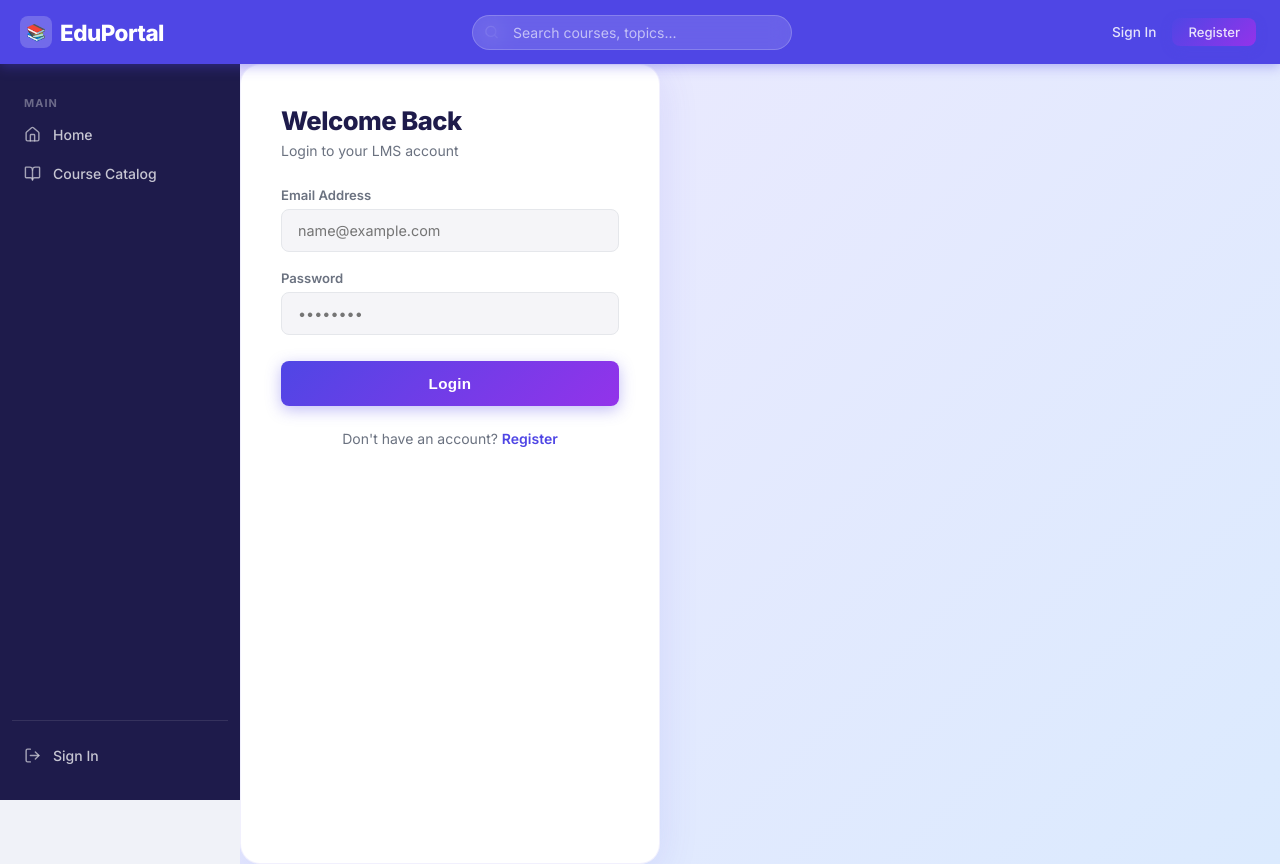
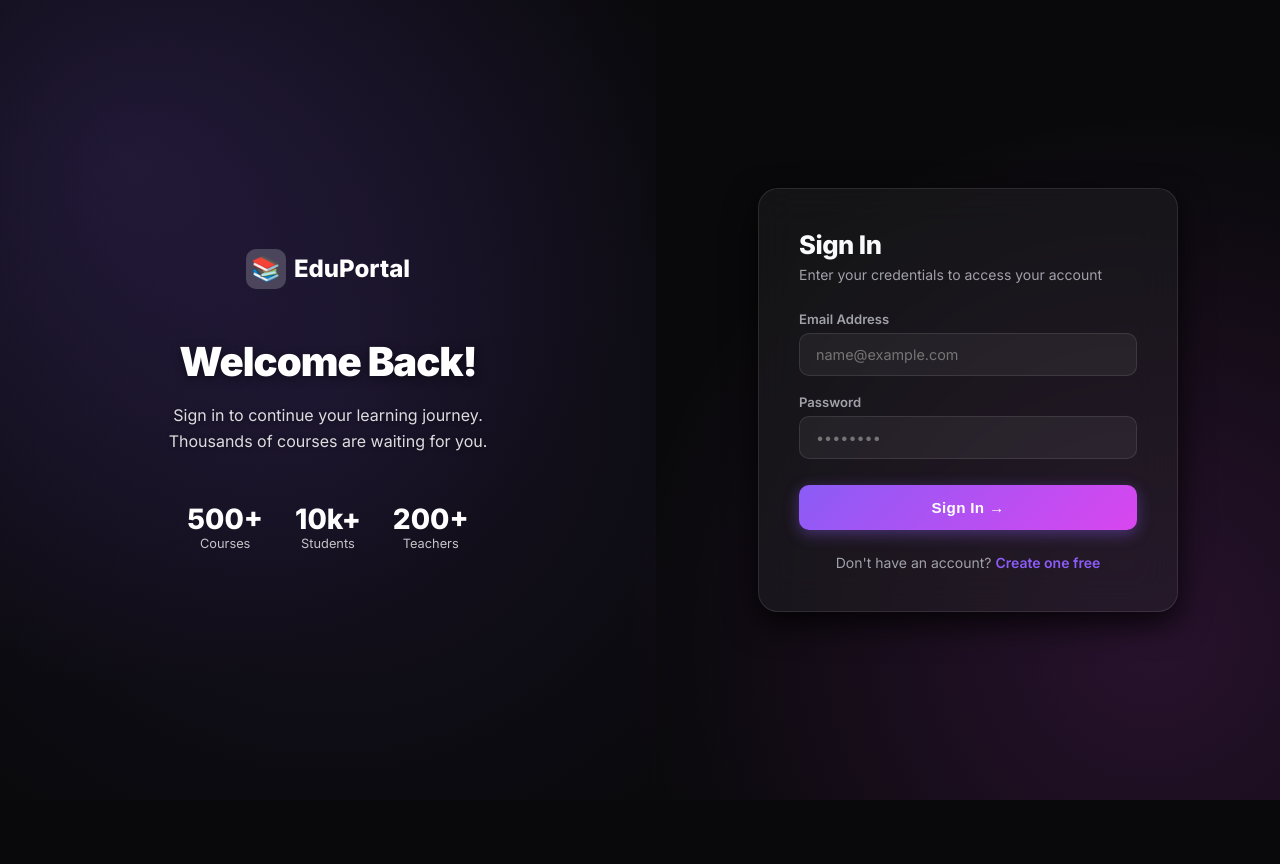
Before and after one commit to VAMSHIKA0732/lms-portal, a React (Vite) app in the folder client/: page /login in a window 1280 px wide. After the commit the page ends 800 px from the top, so only its background shows below. Built offline with nearby package versions, Linux system fonts and the light colour scheme; no server answers.

Commit message:
Fix auth demo mode missing DB connection & redesign UI with dark glassmorphism

```diff
--- a/client/package.json
+++ b/client/package.json
@@ -22,9 +22,12 @@
     "@eslint/js": "^9.39.1",
     "@types/react": "^19.2.7",
     "@types/react-dom": "^19.2.3",
+    "autoprefixer": "^10.4.27",
     "eslint": "^9.39.1",
     "eslint-plugin-react-hooks": "^7.0.1",
     "eslint-plugin-react-refresh": "^0.4.24",
-    "globals": "^16.5.0"
+    "globals": "^16.5.0",
+    "postcss": "^8.5.8",
+    "tailwindcss": "^4.2.1"
   }
 }
--- a/client/src/App.css
+++ b/client/src/App.css
@@ -7,57 +7,57 @@
 
 :root {
   /* Brand Colors */
-  --primary:        #4f46e5;
-  --primary-light:  #818cf8;
-  --primary-hover:  #4338ca;
-  --accent-teal:    #06b6d4;
-  --accent-purple:  #9333ea;
-  --accent-amber:   #f59e0b;
-  --accent-rose:    #f43f5e;
+  --primary:        #8b5cf6;
+  --primary-light:  #a78bfa;
+  --primary-hover:  #7c3aed;
+  --accent-teal:    #2dd4bf;
+  --accent-purple:  #d946ef;
+  --accent-amber:   #fbbf24;
+  --accent-rose:    #fb7185;
   --success:        #10b981;
   --warning:        #f59e0b;
   --danger:         #ef4444;
 
   /* Backgrounds */
-  --bg:             #f0f2f8;
-  --bg-sidebar:     #1e1b4b;
-  --bg-sidebar-2:   #1a1742;
-  --bg-card:        #ffffff;
-  --bg-card-hover:  #f8f7ff;
-  --bg-header:      #4f46e5;
-  --bg-input:       #f5f5f8;
+  --bg:             #09090b;
+  --bg-sidebar:     rgba(24, 24, 27, 0.6);
+  --bg-sidebar-2:   rgba(24, 24, 27, 0.8);
+  --bg-card:        rgba(39, 39, 42, 0.4);
+  --bg-card-hover:  rgba(63, 63, 70, 0.5);
+  --bg-header:      rgba(9, 9, 11, 0.7);
+  --bg-input:       rgba(255, 255, 255, 0.05);
 
   /* Text */
-  --text:           #1e1b4b;
-  --text-muted:     #6b7280;
-  --text-dim:       #9ca3af;
+  --text:           #f8fafc;
+  --text-muted:     #a1a1aa;
+  --text-dim:       #71717a;
   --text-white:     #ffffff;
-  --text-sidebar:   rgba(255,255,255,0.75);
+  --text-sidebar:   #e2e8f0;
 
   /* Borders */
-  --border:         #e5e7eb;
-  --border-focus:   #4f46e5;
+  --border:         rgba(255, 255, 255, 0.1);
+  --border-focus:   #8b5cf6;
 
   /* Shadows */
-  --shadow-sm:      0 1px 3px rgba(0,0,0,0.08);
-  --shadow:         0 4px 16px rgba(0,0,0,0.1);
-  --shadow-lg:      0 8px 32px rgba(0,0,0,0.12);
-  --shadow-card:    0 2px 8px rgba(79,70,229,0.08);
+  --shadow-sm:      0 4px 12px rgba(0,0,0,0.5);
+  --shadow:         0 8px 24px rgba(0,0,0,0.6);
+  --shadow-lg:      0 12px 32px rgba(0,0,0,0.8);
+  --shadow-card:    0 4px 16px rgba(139, 92, 246, 0.15);
 
   /* Layout */
   --sidebar-w:      240px;
   --header-h:       64px;
-  --radius:         12px;
-  --radius-sm:      8px;
+  --radius:         16px;
+  --radius-sm:      10px;
   --radius-full:    9999px;
 
-  /* Course card thumb gradients */
-  --grad-1: linear-gradient(135deg, #4f46e5 0%, #7c3aed 100%);
-  --grad-2: linear-gradient(135deg, #06b6d4 0%, #0284c7 100%);
-  --grad-3: linear-gradient(135deg, #f43f5e 0%, #ec4899 100%);
-  --grad-4: linear-gradient(135deg, #10b981 0%, #059669 100%);
-  --grad-5: linear-gradient(135deg, #f59e0b 0%, #d97706 100%);
-  --grad-6: linear-gradient(135deg, #9333ea 0%, #7c3aed 100%);
+  /* Gradients */
+  --grad-1: linear-gradient(135deg, #8b5cf6 0%, #d946ef 100%);
+  --grad-2: linear-gradient(135deg, #2dd4bf 0%, #0ea5e9 100%);
+  --grad-3: linear-gradient(135deg, #fb7185 0%, #e11d48 100%);
+  --grad-4: linear-gradient(135deg, #34d399 0%, #059669 100%);
+  --grad-5: linear-gradient(135deg, #fbbf24 0%, #d97706 100%);
+  --grad-6: linear-gradient(135deg, #c084fc 0%, #9333ea 100%);
 }
 
 /* ── RESET ── */
@@ -99,6 +99,8 @@ a { text-decoration: none; }
 .main-nav {
   height: var(--header-h);
   background: var(--bg-header);
+  backdrop-filter: blur(12px);
+  -webkit-backdrop-filter: blur(12px);
   display: flex;
   align-items: center;
   justify-content: space-between;
@@ -106,7 +108,7 @@ a { text-decoration: none; }
   position: sticky;
   top: 0;
   z-index: 300;
-  box-shadow: 0 2px 12px rgba(79,70,229,0.4);
+  box-shadow: 0 1px 0 var(--border);
 }
 
 .nav-logo {
@@ -226,6 +228,9 @@ a { text-decoration: none; }
 .sidebar {
   width: var(--sidebar-w);
   background: var(--bg-sidebar);
+  backdrop-filter: blur(12px);
+  -webkit-backdrop-filter: blur(12px);
+  border-right: 1px solid var(--border);
   flex-shrink: 0;
   display: flex;
   flex-direction: column;
@@ -314,9 +319,11 @@ a { text-decoration: none; }
 .stats-bar {
   display: flex;
   background: var(--bg-card);
+  backdrop-filter: blur(16px);
+  -webkit-backdrop-filter: blur(16px);
   border-radius: var(--radius);
   border: 1px solid var(--border);
-  box-shadow: var(--shadow-card);
+  box-shadow: var(--shadow-sm);
   margin-bottom: 2rem;
   overflow: hidden;
 }
@@ -392,6 +399,8 @@ a { text-decoration: none; }
 
 .course-card {
   background: var(--bg-card);
+  backdrop-filter: blur(16px);
+  -webkit-backdrop-filter: blur(16px);
   border-radius: var(--radius);
   border: 1px solid var(--border);
   overflow: hidden;
@@ -644,11 +653,14 @@ a { text-decoration: none; }
 .auth-container {
   display: flex;
   min-height: 100vh;
-  background: linear-gradient(135deg, #ede9fe 0%, #dbeafe 100%);
+  background: var(--bg);
+  background-image:
+    radial-gradient(circle at 10% 20%, rgba(139, 92, 246, 0.15) 0%, transparent 40%),
+    radial-gradient(circle at 90% 80%, rgba(217, 70, 239, 0.15) 0%, transparent 40%);
 }
 .auth-left {
   flex: 1;
-  background: linear-gradient(135deg, var(--primary) 0%, var(--accent-purple) 100%);
+  background: transparent;
   display: flex;
   flex-direction: column;
   justify-content: center;
@@ -662,21 +674,15 @@ a { text-decoration: none; }
 .auth-left::before {
   content: '';
   position: absolute;
-  top: -80px; right: -80px;
-  width: 300px; height: 300px;
-  background: rgba(255,255,255,0.07);
-  border-radius: 50%;
+  top: 50%; left: 50%;
+  transform: translate(-50%, -50%);
+  width: 150%; height: 150%;
+  background: radial-gradient(circle, rgba(139, 92, 246, 0.1) 0%, transparent 70%);
+  z-index: 0;
 }
-.auth-left::after {
-  content: '';
-  position: absolute;
-  bottom: -100px; left: -60px;
-  width: 280px; height: 280px;
-  background: rgba(255,255,255,0.05);
-  border-radius: 50%;
-}
-.auth-left h1 { font-size: 2.5rem; font-weight: 900; margin-bottom: 1rem; position: relative; letter-spacing: -1px; }
-.auth-left p { font-size: 1rem; opacity: 0.85; max-width: 320px; line-height: 1.65; position: relative; }
+.auth-left > * { position: relative; z-index: 1; }
+.auth-left h1 { font-size: 2.5rem; font-weight: 900; margin-bottom: 1rem; position: relative; letter-spacing: -1px; text-shadow: 0 2px 10px rgba(0,0,0,0.5); }
+.auth-left p { font-size: 1rem; opacity: 0.85; max-width: 320px; line-height: 1.65; position: relative; text-shadow: 0 1px 5px rgba(0,0,0,0.5); }
 .auth-left-logo { font-size: 1.5rem; font-weight: 800; margin-bottom: 3rem; position: relative; display: flex; align-items: center; gap: 0.5rem; }
 .auth-left-logo-icon { width: 40px; height: 40px; background: rgba(255,255,255,0.2); border-radius: 10px; display: flex; align-items: center; justify-content: center; }
 
@@ -688,13 +694,15 @@ a { text-decoration: none; }
   padding: 2rem;
 }
 .auth-card {
-  background: white;
+  background: var(--bg-card);
+  backdrop-filter: blur(20px);
+  -webkit-backdrop-filter: blur(20px);
   padding: 2.5rem;
   border-radius: 20px;
   width: 100%;
   max-width: 420px;
-  box-shadow: 0 8px 40px rgba(79,70,229,0.12);
-  border: 1px solid rgba(79,70,229,0.08);
+  box-shadow: var(--shadow-lg);
+  border: 1px solid var(--border);
   animation: fadeUp 0.4s ease-out;
 }
 .auth-card h2 { font-size: 1.6rem; font-weight: 800; margin-bottom: 0.35rem; color: var(--text); letter-spacing: -0.5px; }
@@ -733,10 +741,10 @@ a { text-decoration: none; }
   cursor: pointer;
   transition: all 0.3s;
   margin-top: 0.5rem;
-  box-shadow: 0 4px 15px rgba(79,70,229,0.35);
+  box-shadow: 0 4px 15px rgba(139, 92, 246, 0.4);
   letter-spacing: 0.02em;
 }
-.auth-btn:hover { transform: translateY(-2px); box-shadow: 0 6px 20px rgba(79,70,229,0.45); }
+.auth-btn:hover { transform: translateY(-2px); box-shadow: 0 6px 20px rgba(139, 92, 246, 0.6); }
 
 .auth-footer { margin-top: 1.5rem; text-align: center; color: var(--text-muted); font-size: 0.875rem; }
 .auth-footer a { color: var(--primary); font-weight: 600; }
--- a/client/src/App.jsx
+++ b/client/src/App.jsx
@@ -7,7 +7,6 @@ import StudentDashboard from './pages/StudentDashboard';
 import TeacherDashboard from './pages/TeacherDashboard';
 import CourseList from './pages/CourseList';
 import CourseDetails from './pages/CourseDetails';
-import './App.css';
 
 const Dashboard = () => {
   const { user } = useAuth();
@@ -44,7 +43,11 @@ const Sidebar = () => {
 
       <div className="sidebar-footer">
         {user ? (
-          <button className="sidebar-link logout-btn" onClick={logout} style={{width:'100%', color:'#f87171', background:'rgba(239,68,68,0.1)', border:'1px solid rgba(239,68,68,0.2)'}}>
+          <button
+            className="sidebar-link"
+            onClick={logout}
+            style={{ width:'100%', color:'#ef4444', background:'rgba(239,68,68,0.1)', border:'1px solid rgba(239,68,68,0.2)' }}
+          >
             <LogOut size={17} /> Sign Out
           </button>
         ) : (
@@ -57,29 +60,10 @@ const Sidebar = () => {
   );
 };
 
-const Home = () => (
-  <div className="page-container hero-section">
-    <div className="hero-chip"><span></span>✦ Next-Gen Learning Platform</div>
-    <h1>Learn Without<br /><span>Limits</span></h1>
-    <p>Empower your education with a modern LMS. Connect students and teachers in a beautifully designed learning space.</p>
-    <div className="hero-btns">
-      <Link to="/login" className="btn-primary">Get Started →</Link>
-      <Link to="/courses" className="btn-secondary">Browse Courses</Link>
-    </div>
-    <div className="hero-stats">
-      <div className="hero-stat"><strong>500+</strong><span>Courses</span></div>
-      <div className="hero-stat"><strong>10k+</strong><span>Students</span></div>
-      <div className="hero-stat"><strong>200+</strong><span>Teachers</span></div>
-    </div>
-  </div>
-);
-
-function AppContent() {
-  const { user, logout } = useAuth();
-
+/* ── TOP NAV ── */
+const TopNav = () => {
+  const { user } = useAuth();
   return (
-    <div className="app-main">
-      {/* Top Nav */}
     <nav className="main-nav">
       <div className="nav-logo">
         <div className="nav-logo-icon">📚</div>
@@ -102,38 +86,102 @@ function AppContent() {
             <>
               <Link to="/courses">Courses</Link>
               <div className="nav-divider" />
-                <button className="notification-bell" style={{background:'none',border:'none',cursor:'pointer',display:'flex'}}>
+              <div className="notification-bell" style={{ display:'flex' }}>
                 <Bell size={19} />
                 <div className="notif-dot" />
-                </button>
-                <button className="nav-profile-btn" title={user.name}>{user.name[0].toUpperCase()}</button>
+              </div>
+              <div className="nav-profile-btn" title={user.name}>{user.name[0].toUpperCase()}</div>
             </>
           ) : (
             <>
               <Link to="/login">Sign In</Link>
-                <Link to="/register" className="btn-primary" style={{padding:'0.4rem 1rem',fontSize:'0.82rem'}}>Register</Link>
+              <Link to="/register" className="btn-nav-register">Register</Link>
             </>
           )}
         </div>
       </div>
     </nav>
+  );
+};
 
-      {/* Body */}
+/* ── HOME PAGE ── */
+const Home = () => (
+  <div className="page-container hero-section">
+    <div className="hero-chip"><span></span>✦ Next-Gen Learning Platform</div>
+    <h1>Learn Without<br /><span>Limits</span></h1>
+    <p>Empower your education with a modern LMS. Connect students and teachers in a beautifully designed learning space.</p>
+    <div className="hero-btns">
+      <Link to="/login" className="btn-primary">Get Started →</Link>
+      <Link to="/courses" className="btn-secondary">Browse Courses</Link>
+    </div>
+    <div className="hero-stats">
+      <div className="hero-stat"><strong>500+</strong><span>Courses</span></div>
+      <div className="hero-stat"><strong>10k+</strong><span>Students</span></div>
+      <div className="hero-stat"><strong>200+</strong><span>Teachers</span></div>
+    </div>
+  </div>
+);
+
+/* ── MAIN APP WITH SIDEBAR LAYOUT ── */
+const AppWithSidebar = ({ children }) => (
+  <div className="app-main">
+    <TopNav />
     <div className="app-body">
       <Sidebar />
       <main className="main-content">
-          <Routes>
-            <Route path="/" element={<Home />} />
-            <Route path="/login" element={user ? <Navigate to="/dashboard" /> : <Login />} />
-            <Route path="/register" element={user ? <Navigate to="/dashboard" /> : <Register />} />
-            <Route path="/dashboard" element={user ? <><div className="content-header"><LayoutDashboard size={16}/><span>Dashboard</span></div><div className="content-inner"><Dashboard /></div></> : <Navigate to="/login" />} />
-            <Route path="/courses" element={<><div className="content-header"><BookOpen size={16}/><span>Course Catalog</span></div><div className="content-inner"><CourseList /></div></>} />
-            <Route path="/course/:id" element={user ? <CourseDetails /> : <Navigate to="/login" />} />
-            <Route path="*" element={<Navigate to="/" />} />
-          </Routes>
+        {children}
       </main>
     </div>
   </div>
+);
+
+/* ── AUTH LAYOUT (Full Screen, No Sidebar) ── */
+const AppFullScreen = ({ children }) => (
+  <div className="app-main">
+    {children}
+  </div>
+);
+
+function AppContent() {
+  const { user } = useAuth();
+
+  return (
+    <Routes>
+      {/* Auth routes — full screen, no sidebar */}
+      <Route path="/login" element={
+        user ? <Navigate to="/dashboard" /> :
+        <AppFullScreen><Login /></AppFullScreen>
+      } />
+      <Route path="/register" element={
+        user ? <Navigate to="/dashboard" /> :
+        <AppFullScreen><Register /></AppFullScreen>
+      } />
+
+      {/* Main app routes — with sidebar */}
+      <Route path="/" element={
+        <AppWithSidebar><Home /></AppWithSidebar>
+      } />
+      <Route path="/dashboard" element={
+        user
+          ? <AppWithSidebar>
+              <div className="content-header"><LayoutDashboard size={16} /><span>Dashboard</span></div>
+              <div className="content-inner"><Dashboard /></div>
+            </AppWithSidebar>
+          : <Navigate to="/login" />
+      } />
+      <Route path="/courses" element={
+        <AppWithSidebar>
+          <div className="content-header"><BookOpen size={16} /><span>Course Catalog</span></div>
+          <div className="content-inner"><CourseList /></div>
+        </AppWithSidebar>
+      } />
+      <Route path="/course/:id" element={
+        user
+          ? <AppWithSidebar><CourseDetails /></AppWithSidebar>
+          : <Navigate to="/login" />
+      } />
+      <Route path="*" element={<Navigate to="/" />} />
+    </Routes>
   );
 }
 
--- a/client/src/pages/Login.jsx
+++ b/client/src/pages/Login.jsx
@@ -6,24 +6,54 @@ const Login = () => {
   const [email, setEmail] = useState('');
   const [password, setPassword] = useState('');
   const [error, setError] = useState('');
+  const [loading, setLoading] = useState(false);
   const { login } = useAuth();
   const navigate = useNavigate();
 
   const handleSubmit = async (e) => {
     e.preventDefault();
+    setLoading(true);
     try {
       await login(email, password);
       navigate('/dashboard');
     } catch (err) {
-      setError(err.response?.data?.message || 'Login failed');
+      setError(err.response?.data?.message || 'Login failed. Please check your credentials.');
+    } finally {
+      setLoading(false);
     }
   };
 
   return (
     <div className="auth-container">
+      {/* Left Branding Panel */}
+      <div className="auth-left">
+        <div className="auth-left-logo">
+          <div className="auth-left-logo-icon">📚</div>
+          EduPortal
+        </div>
+        <h1>Welcome Back!</h1>
+        <p>Sign in to continue your learning journey. Thousands of courses are waiting for you.</p>
+        <div style={{ marginTop: '3rem', display: 'flex', gap: '2rem', justifyContent: 'center' }}>
+          <div style={{ textAlign: 'center' }}>
+            <div style={{ fontSize: '1.75rem', fontWeight: 800 }}>500+</div>
+            <div style={{ fontSize: '0.8rem', opacity: 0.75 }}>Courses</div>
+          </div>
+          <div style={{ textAlign: 'center' }}>
+            <div style={{ fontSize: '1.75rem', fontWeight: 800 }}>10k+</div>
+            <div style={{ fontSize: '0.8rem', opacity: 0.75 }}>Students</div>
+          </div>
+          <div style={{ textAlign: 'center' }}>
+            <div style={{ fontSize: '1.75rem', fontWeight: 800 }}>200+</div>
+            <div style={{ fontSize: '0.8rem', opacity: 0.75 }}>Teachers</div>
+          </div>
+        </div>
+      </div>
+
+      {/* Right Form Panel */}
+      <div className="auth-right">
         <div className="auth-card">
-        <h2>Welcome Back</h2>
-        <p className="auth-subtitle">Login to your LMS account</p>
+          <h2>Sign In</h2>
+          <p className="auth-subtitle">Enter your credentials to access your account</p>
 
           {error && <div className="error-message">{error}</div>}
 
@@ -48,12 +78,15 @@ const Login = () => {
                 required
               />
             </div>
-          <button type="submit" className="auth-btn">Login</button>
+            <button type="submit" className="auth-btn" disabled={loading}>
+              {loading ? 'Signing In...' : 'Sign In →'}
+            </button>
           </form>
 
           <p className="auth-footer">
-          Don't have an account? <Link to="/register">Register</Link>
+            Don't have an account? <Link to="/register">Create one free</Link>
           </p>
+        </div>
       </div>
     </div>
   );
--- a/client/src/pages/Register.jsx
+++ b/client/src/pages/Register.jsx
@@ -10,6 +10,7 @@ const Register = () => {
     role: 'Student'
   });
   const [error, setError] = useState('');
+  const [loading, setLoading] = useState(false);
   const { register } = useAuth();
   const navigate = useNavigate();
 
@@ -19,19 +20,39 @@ const Register = () => {
 
   const handleSubmit = async (e) => {
     e.preventDefault();
+    setLoading(true);
     try {
       await register(formData);
       navigate('/dashboard');
     } catch (err) {
-      setError(err.response?.data?.message || 'Registration failed');
+      setError(err.response?.data?.message || 'Registration failed. Please try again.');
+    } finally {
+      setLoading(false);
     }
   };
 
   return (
     <div className="auth-container">
+      {/* Left Branding Panel */}
+      <div className="auth-left">
+        <div className="auth-left-logo">
+          <div className="auth-left-logo-icon">📚</div>
+          EduPortal
+        </div>
+        <h1>Join the<br />Community!</h1>
+        <p>Create a free account and start learning from hundreds of expert-led courses today.</p>
+        <div style={{ marginTop: '2rem', display: 'flex', flexDirection: 'column', gap: '1rem', width: '100%', maxWidth: '280px', position: 'relative' }}>
+          {['📘 Access 500+ courses', '🎯 Track your progress', '🏆 Earn certificates', '💬 Join discussions'].map(f => (
+            <div key={f} style={{ display: 'flex', alignItems: 'center', gap: '0.5rem', fontSize: '0.9rem', opacity: 0.9 }}>{f}</div>
+          ))}
+        </div>
+      </div>
+
+      {/* Right Form Panel */}
+      <div className="auth-right">
         <div className="auth-card">
           <h2>Create Account</h2>
-        <p className="auth-subtitle">Join the LMS community</p>
+          <p className="auth-subtitle">Join thousands of learners worldwide</p>
 
           {error && <div className="error-message">{error}</div>}
 
@@ -70,18 +91,21 @@ const Register = () => {
               />
             </div>
             <div className="form-group">
-            <label>Register as</label>
+              <label>I am a...</label>
               <select name="role" value={formData.role} onChange={handleChange}>
-              <option value="Student">Student</option>
-              <option value="Teacher">Teacher</option>
+                <option value="Student">Student — I want to learn</option>
+                <option value="Teacher">Teacher — I want to teach</option>
               </select>
             </div>
-          <button type="submit" className="auth-btn">Register</button>
+            <button type="submit" className="auth-btn" disabled={loading}>
+              {loading ? 'Creating Account...' : 'Create Free Account →'}
+            </button>
           </form>
 
           <p className="auth-footer">
-          Already have an account? <Link to="/login">Login</Link>
+            Already have an account? <Link to="/login">Sign In</Link>
           </p>
+        </div>
       </div>
     </div>
   );
```
Also changed, not shown: 2 other files (tests, documents, lock files or other folders). Lines whose indentation alone changed are shown as unchanged.
